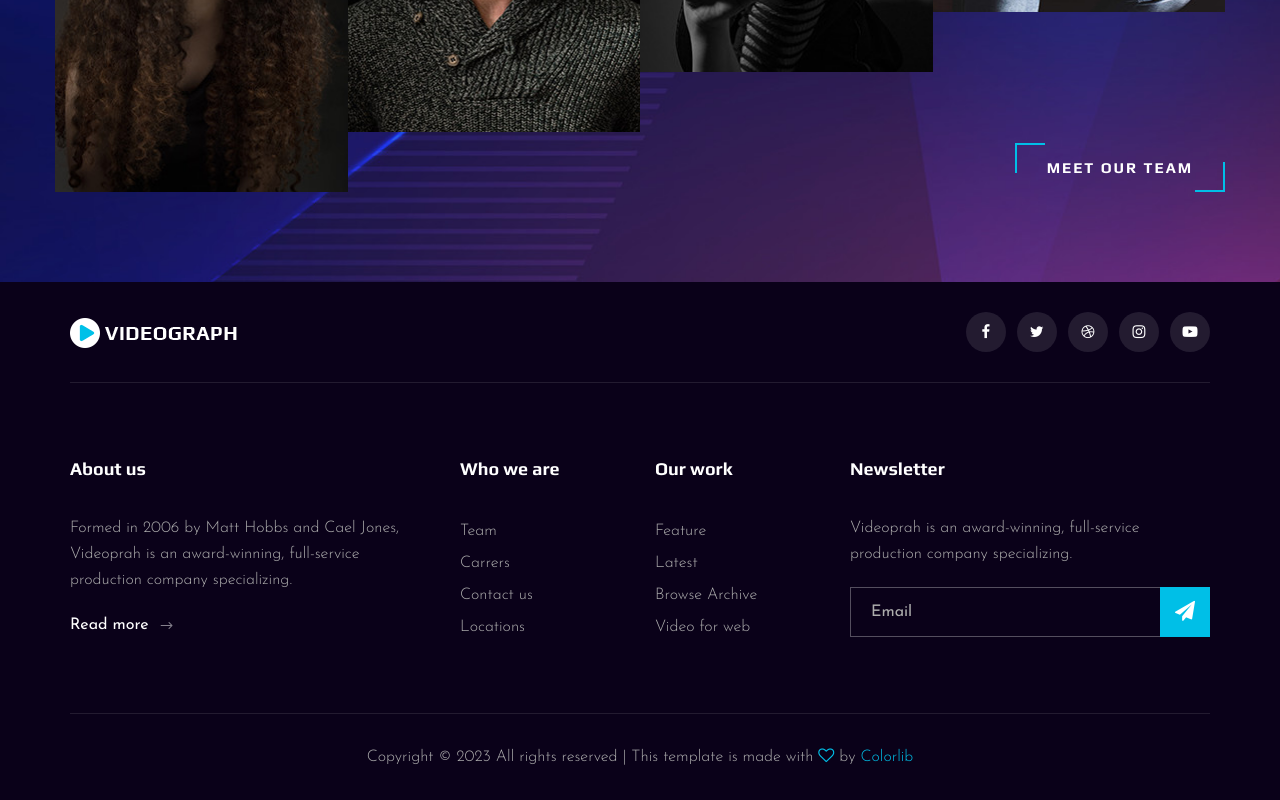
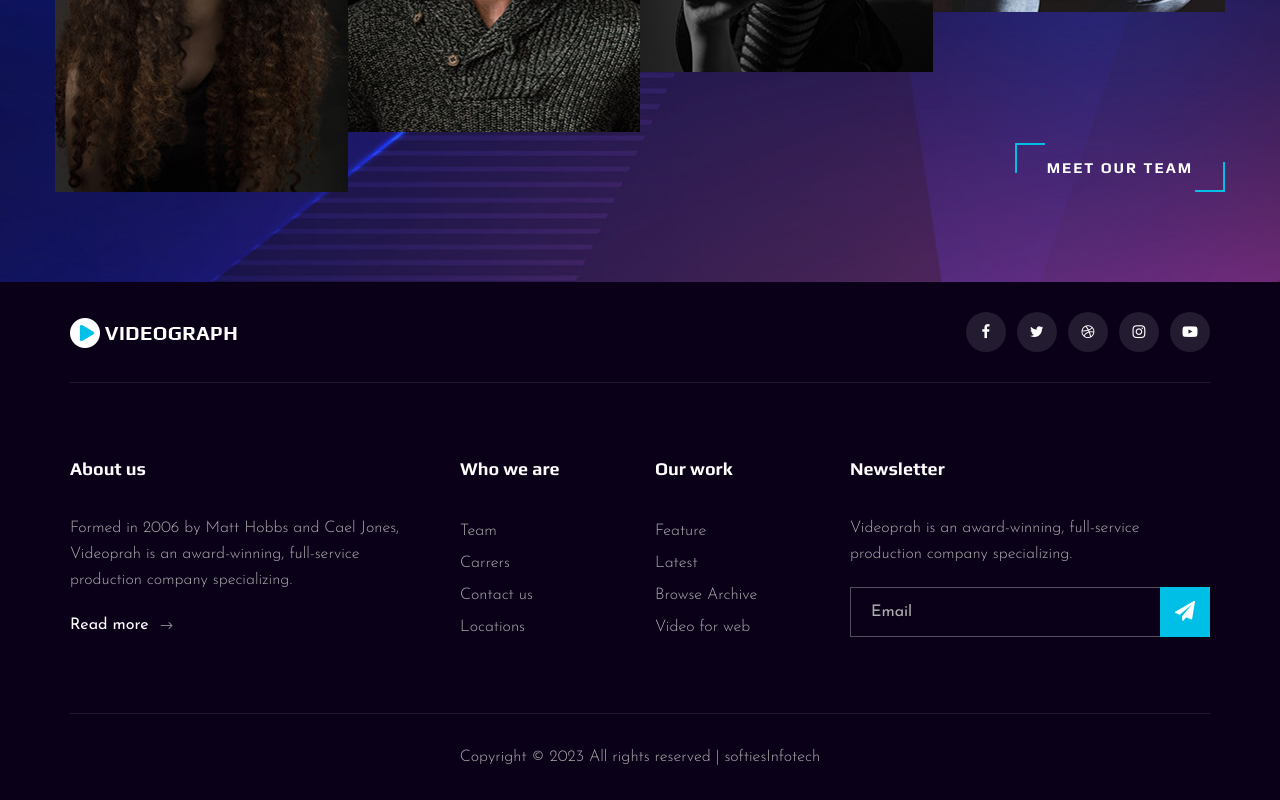
Before and after one commit to nboopathi/softiesInfotech, a plain HTML site: page about.html in a window 1280 px wide. Shown: the part 3055-3855 px from the top of the page. Drawn offline with Linux system fonts and the light colour scheme.

Commit message:
Data update

```diff
--- a/about.html
+++ b/about.html
@@ -7,7 +7,7 @@
     <meta name="keywords" content="Videograph, unica, creative, html">
     <meta name="viewport" content="width=device-width, initial-scale=1.0">
     <meta http-equiv="X-UA-Compatible" content="ie=edge">
-    <title>Videograph | Template</title>
+    <title>Softies Infotech | SVS</title>
 
     <!-- Google Font -->
     <link href="https://fonts.googleapis.com/css2?family=Play:wght@400;700&display=swap" rel="stylesheet">
@@ -455,8 +455,7 @@
                             <script>
                                 document.write(new Date().getFullYear());
                             </script>
-                            All rights reserved | This template is made with <i class="fa fa-heart-o"
-                                aria-hidden="true"></i> by <a href="https://colorlib.com" target="_blank">Colorlib</a>
+                            All rights reserved | softiesInfotech
                         </p>
                         <!-- Link back to Colorlib can't be removed. Template is licensed under CC BY 3.0. -->
                     </div>
```
Also changed, not shown: blog-details.html (+2 -3 lines), blog.html (+2 -3 lines), contact.html (+2 -3 lines), index.html (+2 -3 lines), portfolio.html (+2 -3 lines), services.html (+2 -3 lines).
